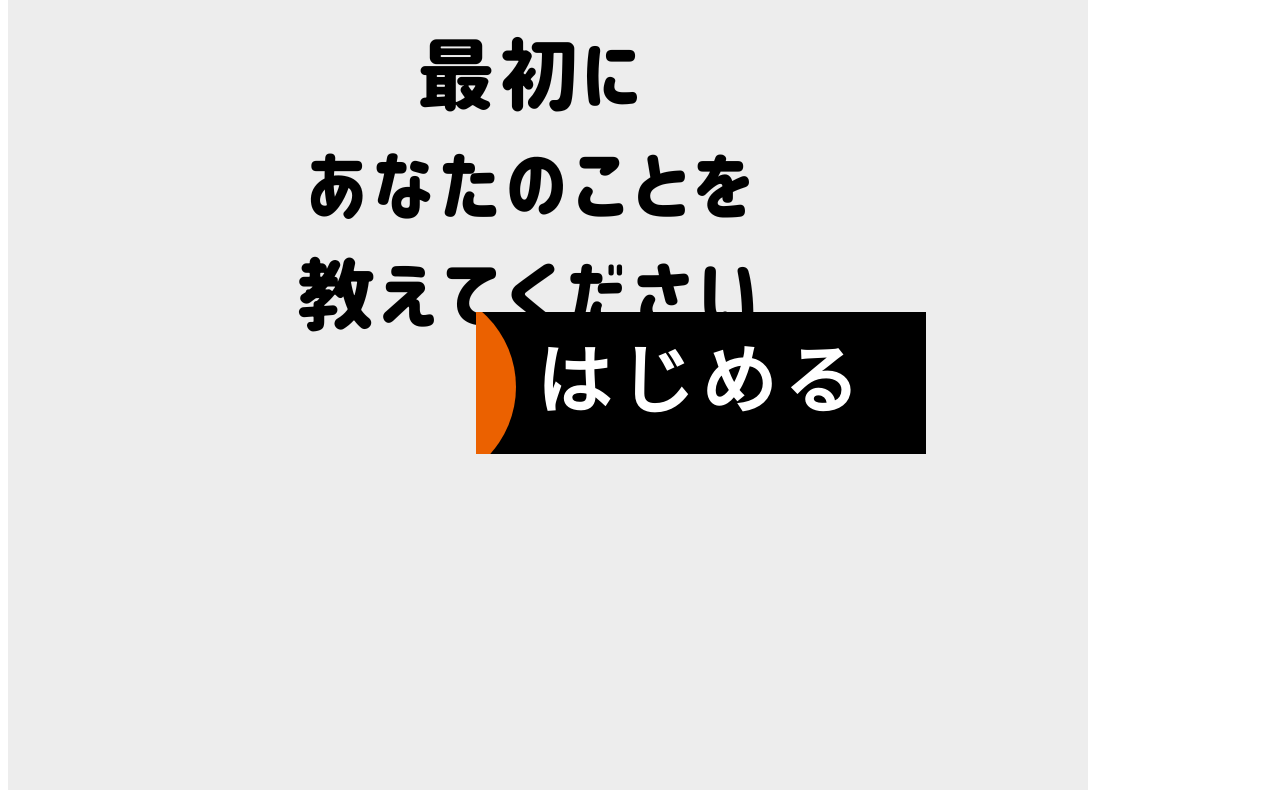
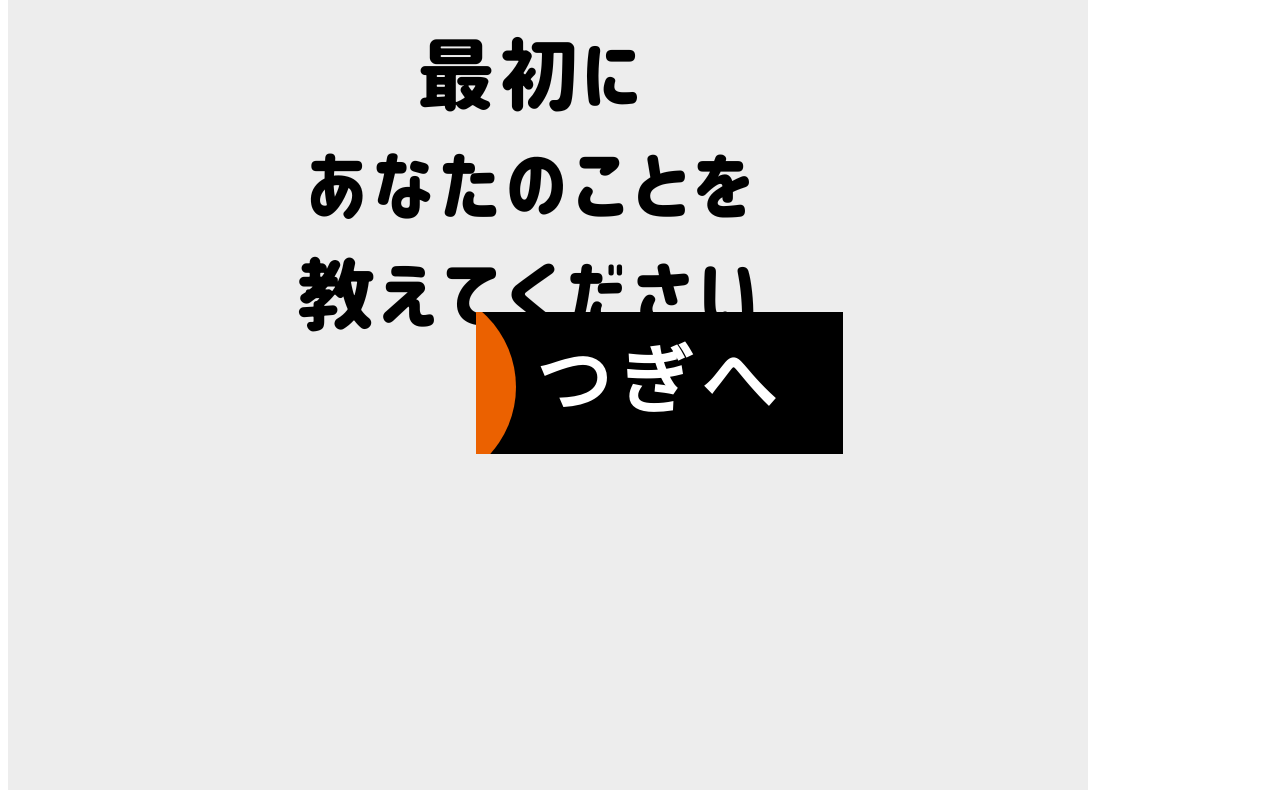
Before and after one commit to ryukitokai/mymonster, a plain HTML site: page Mymonster-3.html in a window 1280 px wide. Shown: the part 1138-1938 px from the top of the page. Drawn offline with Linux system fonts and the light colour scheme.

Commit message:
Update Mymonster-3.html

```diff
--- a/Mymonster-3.html
+++ b/Mymonster-3.html
@@ -2,7 +2,7 @@
 <html lang="ja">
 <head>
   <meta charset="UTF-8">
-  <title>ページ1</title>
+  <title>ページ3</title>
   <!-- CSS -->
   <link href="MyMonster-4.css" rel="stylesheet">
 </head>
@@ -16,7 +16,7 @@
      </div>
    </div>
    <div class="botton3">
-   <a href="Mymonster-4.html" class="btn btn-flat"><span>はじめる</span></a>
+   <a href="Mymonster-4.html" class="btn btn-flat"><span>つぎへ</span></a>
   </div>
   </div>
  </div>
```
